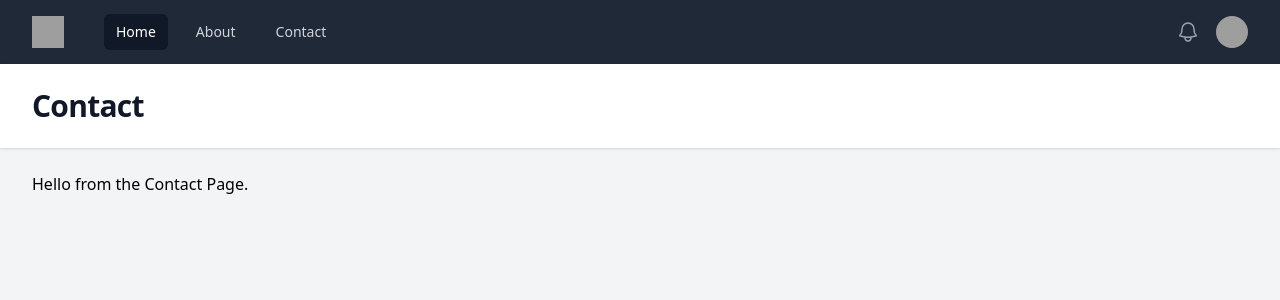
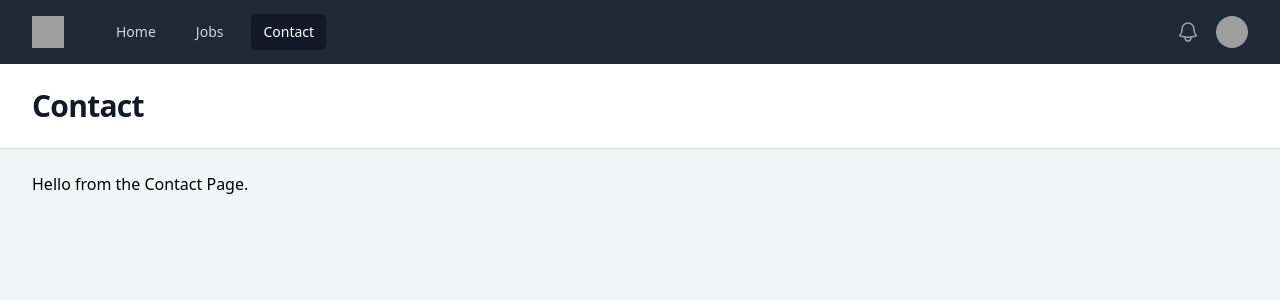
Before and after one commit to Sush1sui/Laravel-journey, a Laravel app: page /contact in a window 1280 px wide. Shown: the top 300 px of the page. Run offline with Laravel 12, Linux system fonts and the light colour scheme; some libraries are stand-ins or nearby versions; grey boxes are pictures that could not be loaded.

Commit message:
view data and route wildcards

```diff
--- a/example/resources/views/components/layout.blade.php
+++ b/example/resources/views/components/layout.blade.php
@@ -30,9 +30,9 @@
             <div class="hidden md:block">
               <div class="ml-10 flex items-baseline space-x-4">
                 <!-- Current: "bg-gray-900 text-white", Default: "text-gray-300 hover:bg-gray-700 hover:text-white" -->
-                <a href="/" class="rounded-md bg-gray-900 px-3 py-2 text-sm font-medium text-white" aria-current="page">Home</a>
-                <a href="/about" class="rounded-md px-3 py-2 text-sm font-medium text-gray-300 hover:bg-gray-700 hover:text-white">About</a>
-                <a href="/contact" class="rounded-md px-3 py-2 text-sm font-medium text-gray-300 hover:bg-gray-700 hover:text-white">Contact</a>
+                <x-nav-link type="a" href="/" :active="request()->is('/')">Home</x-nav-link>
+                <x-nav-link type="a" href="/jobs" :active="request()->is('jobs')">Jobs</x-nav-link>
+                <x-nav-link type="a" href="/contact" :active="request()->is('contact')">Contact</x-nav-link>
               </div>
             </div>
           </div>
@@ -80,9 +80,9 @@
       <div class="md:hidden" id="mobile-menu">
         <div class="space-y-1 px-2 pb-3 pt-2 sm:px-3">
           <!-- Current: "bg-gray-900 text-white", Default: "text-gray-300 hover:bg-gray-700 hover:text-white" -->
-          <a href="/" class="block rounded-md bg-gray-900 px-3 py-2 text-base font-medium text-white" aria-current="page">Home</a>
-          <a href="/about" class="block rounded-md px-3 py-2 text-base font-medium text-gray-300 hover:bg-gray-700 hover:text-white">About</a>
-          <a href="/contact" class="block rounded-md px-3 py-2 text-base font-medium text-gray-300 hover:bg-gray-700 hover:text-white">Contact</a>
+          <x-nav-link-mobile type="a" href="/" :active="request()->is('/')">Home</x-nav-link-mobile>
+          <x-nav-link-mobile type="a" href="/jobs" :active="request()->is('jobs')">Jobs</x-nav-link-mobile>
+          <x-nav-link-mobile type="a" href="/contact" :active="request()->is('contact')">Contact</x-nav-link-mobile>
         </div>
         <div class="border-t border-gray-700 pb-3 pt-4">
           <div class="flex items-center px-5">
--- /dev/null
+++ b/example/resources/views/components/nav-link-mobile.blade.php
@@ -0,0 +1,9 @@
+@props(['active' => false])
+
+<a
+    class="{{ $active ? "bg-gray-900 text-white" : "text-gray-300 hover:bg-gray-700 hover:text-white" }} block rounded-md px-3 py-2 text-base font-medium"
+    aria-current="{{ $active ? "page" : "false" }}"
+    {{ $attributes }}
+>
+    {{ $slot }}
+</a>
--- /dev/null
+++ b/example/resources/views/components/nav-link.blade.php
@@ -0,0 +1,18 @@
+@props([
+    'active' => false,
+    'type' => 'a',
+])
+
+
+@if ($type === 'button')
+<button
+    class="{{ $active ? 'bg-gray-900 text-white' : 'text-gray-300 hover:bg-gray-700 hover:text-white' }} rounded-md px-3 py-2 text-sm font-medium"
+    aria-current={{ $active ? 'page' : 'false' }} {{ $attributes }}>
+    {{ $slot }}
+</button>
+@elseif ($type === 'a')
+<a class="{{ $active ? 'bg-gray-900 text-white' : 'text-gray-300 hover:bg-gray-700 hover:text-white' }} rounded-md px-3 py-2 text-sm font-medium"
+    aria-current={{ $active ? 'page' : 'false' }} {{ $attributes }}>
+    {{ $slot }}
+</a>
+@endif
--- a/example/routes/web.php
+++ b/example/routes/web.php
@@ -1,13 +1,56 @@
 <?php
 
+use Illuminate\Support\Arr;
 use Illuminate\Support\Facades\Route;
 
 Route::get('/', function () {
     return view('home');
 });
 
-Route::get('/about', function () {
-    return view('about');
+Route::get('/jobs', function () {
+    return view('jobs', [
+        'jobs' => [
+            [
+                'id' => 1,
+                'title' => 'Director',
+                'salary' => '$50,000'
+            ],
+            [
+                'id' => 2,
+                'title' => 'Programmer',
+                'salary' => '$10,000'
+            ],
+            [
+                'id' => 3,
+                'title' => 'Teacher',
+                'salary' => '$40,000'
+            ]
+        ]
+    ]);
+});
+
+Route::get('/jobs/{id}', function ($id) {
+    $jobs =  [
+        [
+            'id' => 1,
+            'title' => 'Director',
+            'salary' => '$50,000'
+        ],
+        [
+            'id' => 2,
+            'title' => 'Programmer',
+            'salary' => '$10,000'
+        ],
+        [
+            'id' => 3,
+            'title' => 'Teacher',
+            'salary' => '$40,000'
+        ]
+    ];
+
+    $job = Arr::first($jobs, fn($job) => $job['id'] == $id);
+
+    return view('job', ['job' => $job]);
 });
 
 Route::get('/contact', function () {
```
Also changed, not shown: example/resources/views/about.blade.php (deleted, +0 -7 lines), example/resources/views/job.blade.php (added, +10 -0 lines), example/resources/views/jobs.blade.php (added, +15 -0 lines).
